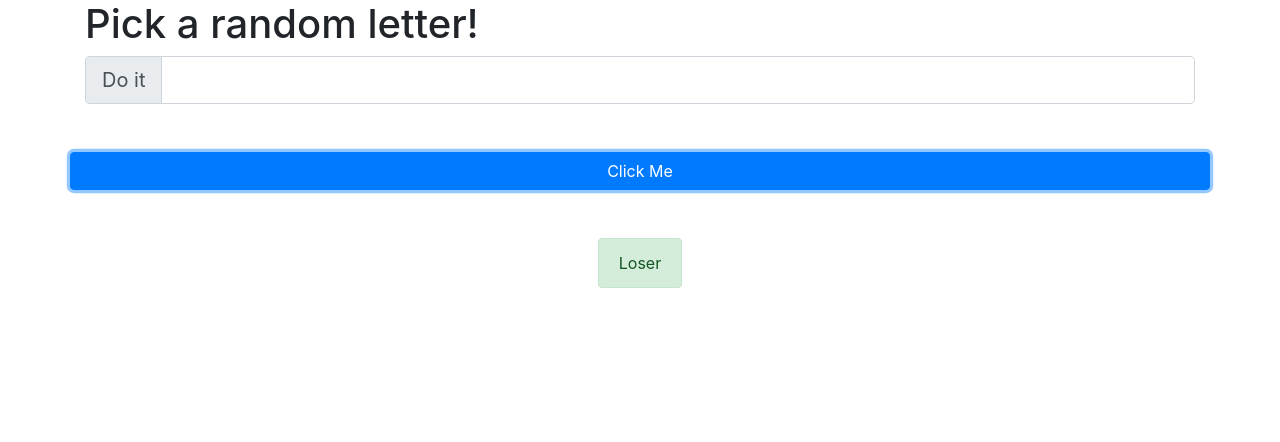
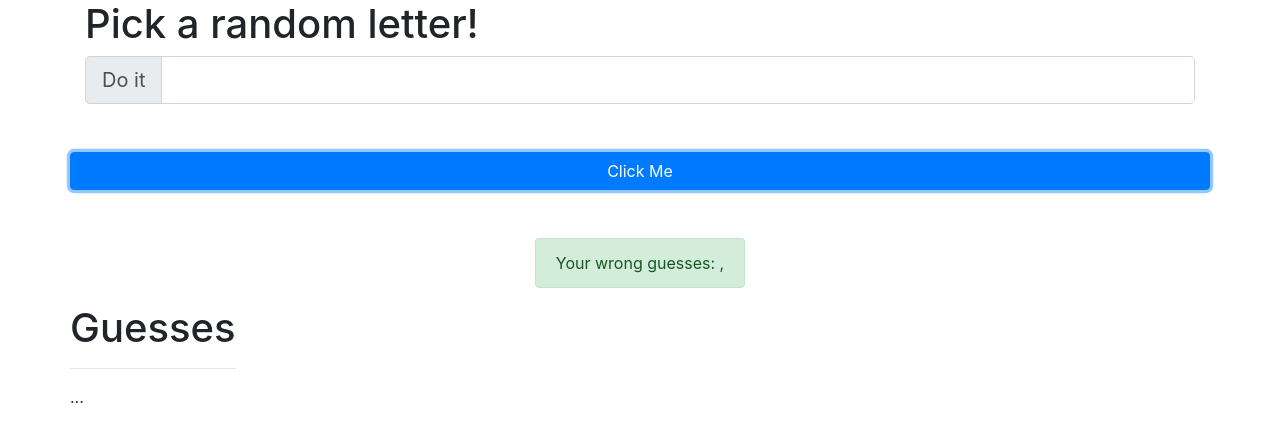
Before and after one commit to mattbeachey/Alphabet-Lottery, a plain HTML site: page index.html in a window 1280 px wide. Both pictures are taken after a click on the button "Click Me". Drawn offline with nearby package versions, Linux system fonts and the light colour scheme.

Commit message:
added innerHTML telling user their past wrong guesses

```diff
--- a/index.html
+++ b/index.html
@@ -39,16 +39,28 @@
                 <hr>
                 <p class="mb-0">Find out.</p>
             </div>
-
+        </div>
+        <div class="row">
+            <div>
+                <h1 class="text-center alert-heading">Guesses</h1>
+                <hr>
+                <p id="guesseslist" class="mb-0">...</p>
+            </div>
         </div>
     </div>
     <script>
         function startGame() {
             const letters = ["A", "B", "C", "D", "E", "F", "G", "H", "I", "J", "K", "L", "M", "N", "O", "P", "Q", "R", "S", "T", "U", "V", "W", "X", "Y", "Z"];
             const randomIndex = Math.floor(Math.random() * letters.length);
-            console.log(randomIndex);
+            // console.log(randomIndex);
             // console.log(letters.length);
             console.log(letters[randomIndex]);
+            const numberToGuess = letters[randomIndex]
+            // show the user their wrong guesses
+            const guesses = [];
+            console.log(guesses)
+            // const guessesEl = document.getElementById(guesseslist) - my guess, maybe not correct
+
 
 
             // start handleClick function inside of startGame function
@@ -64,19 +76,27 @@
                 const winnerEl = document.getElementById("triggerwin")
                 // console.log(winnerEl);
 
-                // // index starts at 0
-                // const letters = ["A", "B", "C", "D", "E", "F", "G", "H", "I", "J", "K", "L", "M", "N", "O", "P", "Q", "R", "S", "T", "U", "V", "W", "X", "Y", "Z"];
-                // const randomIndex = Math.floor(Math.random() * letters.length);
-                // console.log(randomIndex);
-                // // console.log(letters.length);
-                // console.log(letters[randomIndex]);
-
-                if (userInput.toUpperCase() === letters[randomIndex]) {
+                if (userInput.toUpperCase() === numberToGuess) {
                     // console.log("winner");
                     winnerEl.innerHTML = "winner";
                 } else {
-                    // console.log("loser");
-                    winnerEl.innerHTML = "Loser";
+                    // if (guesses.indexOf(userInput) > -1) {    Other harder way - Look at/think more about why this works (and for the below method too)
+                    //     return alert("you already guessed that pal")
+                    // }
+                    if (guesses.includes(userInput)) {
+                        alert("you already guessed that, pal")
+                        return;
+                    }
+                    guesses.push(userInput);
+                    console.log(guesses)
+                    let message = "Your wrong guesses: ";
+                    for(let i = 0; i < guesses.length; i++){
+                        const guess = guesses[i];
+                        console.log(guess);
+                        message = message + guess + ", "
+
+                    }
+                    winnerEl.innerHTML = message;
                 }
 
 
```
